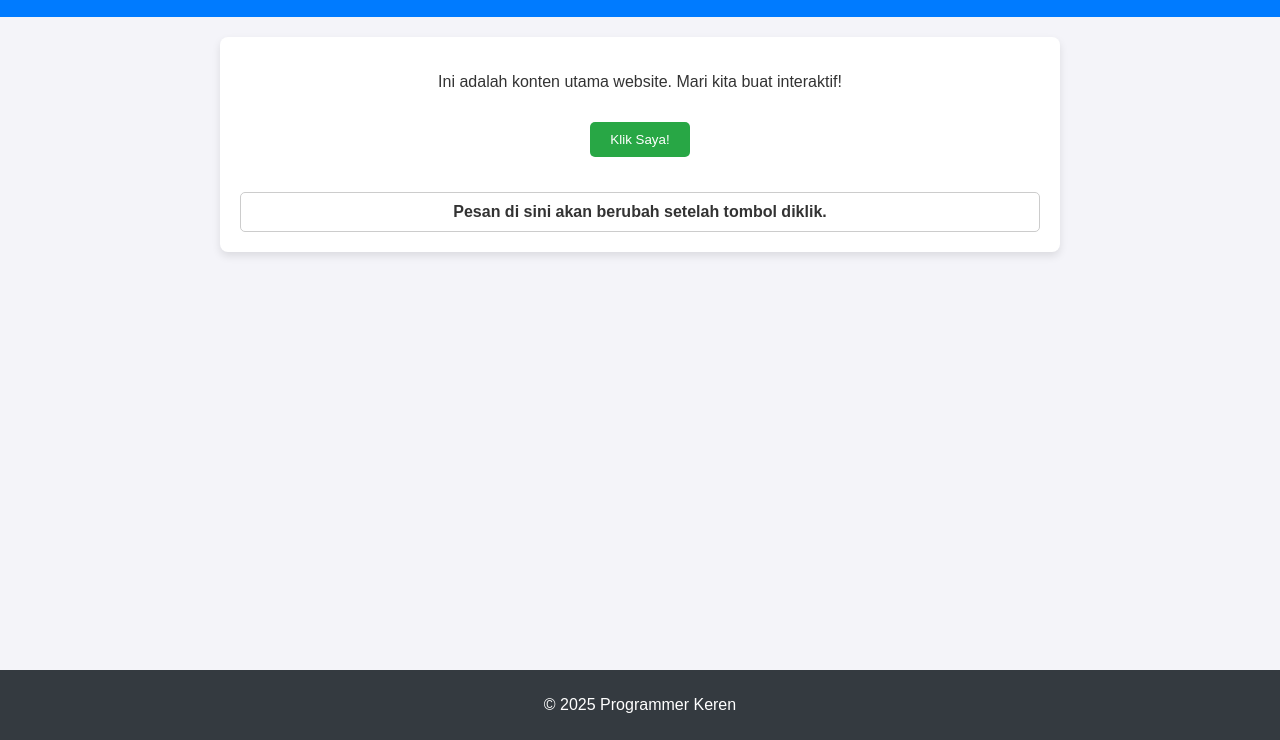
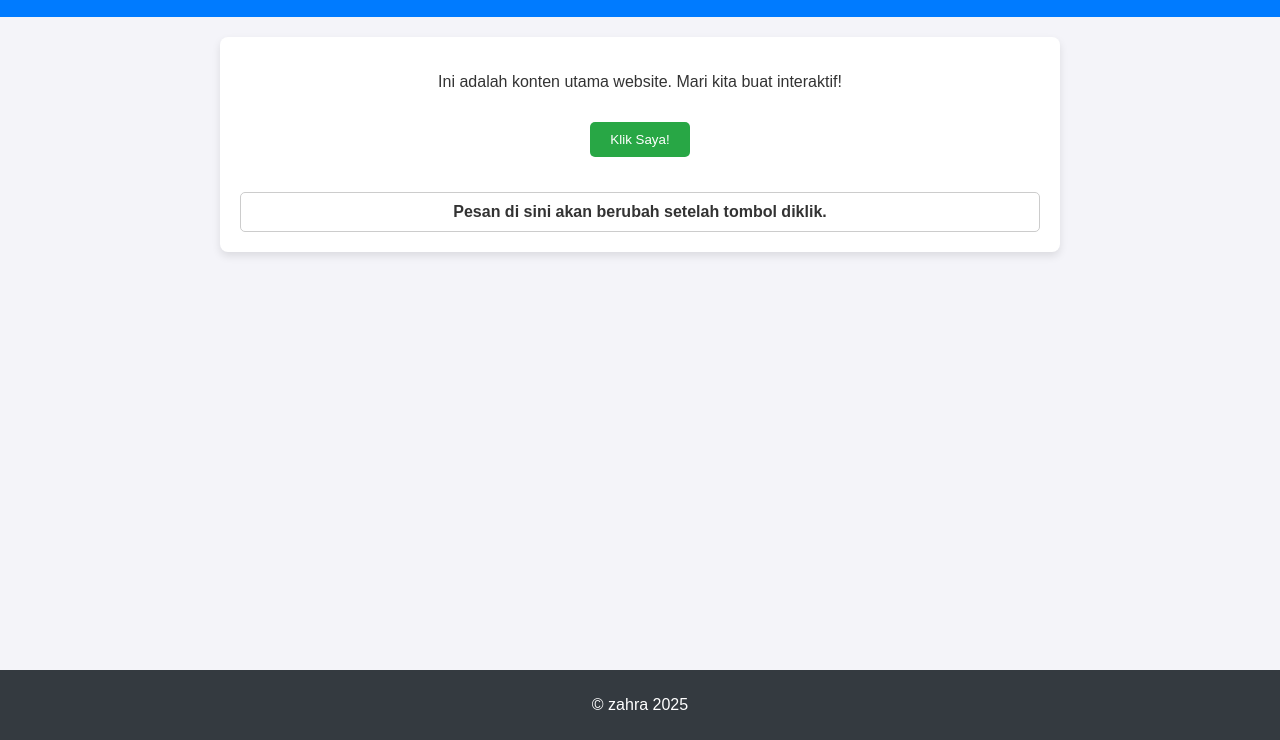
Before and after one commit to zahrapzh/simplewebsite-zahra, a plain HTML site: page index.html in a window 1280 px wide. Shown: the part 60-800 px from the top of the page. Drawn offline with Linux system fonts and the light colour scheme.

Commit message:
kofigurasi simpel

```diff
--- a/index.html
+++ b/index.html
@@ -23,7 +23,7 @@
     </main>
 
     <footer>
-        <p>&copy; 2025 Programmer Keren</p>
+        <p>&copy; zahra 2025</p>
     </footer>
 
     <script src="script.js"></script>
```
